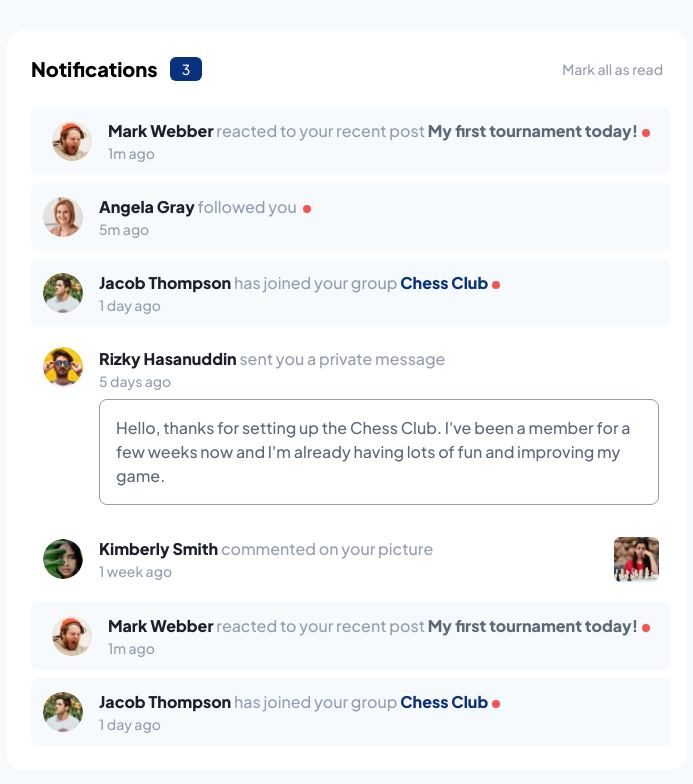
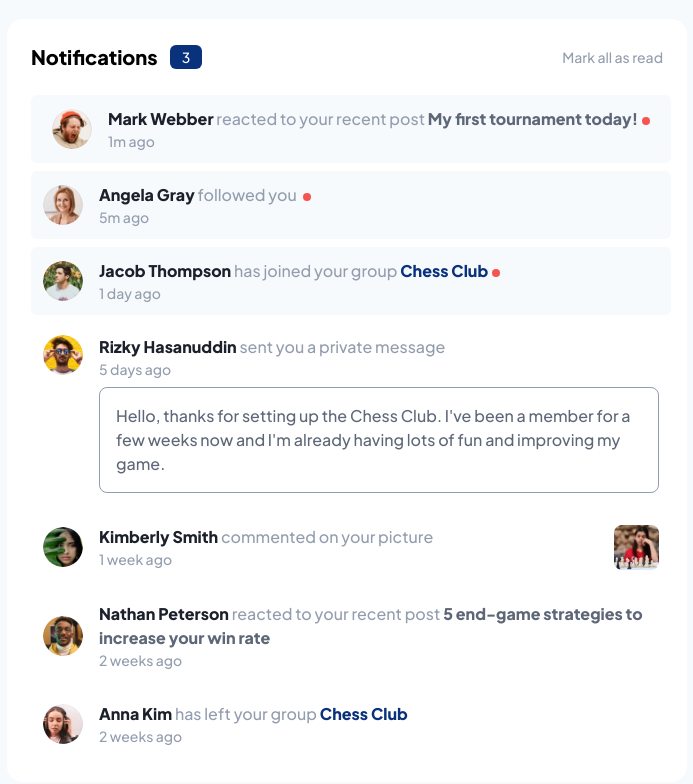
Before and after one commit to saroshfarhan/notifications-page, a React (Create React App) app: page / in a window 1280 px wide. Shown: the top 784 px of the page, without its empty margins (293-986 px from the left). Built offline with nearby package versions, Linux system fonts and the light colour scheme.

Commit message:
compoenets rendered via map from data

```diff
--- a/src/baseComponents/Comment.jsx
+++ b/src/baseComponents/Comment.jsx
@@ -1,18 +1,13 @@
 import React from "react";
-import data from "../data.json";
 
-function Comment() {
+function Comment({ person, pic, time, read, url }) {
   return (
     <div
       className={`flex items-start justify-start gap-4 rounded-md  px-3 py-3 md:items-center lg:items-center ${
-        JSON.parse(data.results[4].read) === false ? "bg-vlGrayBlue" : ""
+        JSON.parse(read) === false ? "bg-vlGrayBlue" : ""
       }`}
     >
-      <img
-        src={data.results[4].pic}
-        alt="profile"
-        className="h-[40px] w-[40px] rounded-full"
-      />
+      <img src={pic} alt="profile" className="h-[40px] w-[40px] rounded-full" />
       <div className="flex items-start justify-between md:w-[600px] lg:w-[600px] lg:items-center ">
         <div id="content">
           <p className="text-base text-grayishBlue">
@@ -20,21 +15,21 @@ function Comment() {
               href="www.google.com"
               className="font-semibold text-vdBlue hover:text-primBlue"
             >
-              {data.results[4].person}
+              {person}
             </a>{" "}
             commented on your picture{" "}
-            {JSON.parse(data.results[4].read) === false ? (
+            {JSON.parse(read) === false ? (
               <span className="ml-1 inline-block h-2 w-2 rounded-full bg-primRed"></span>
             ) : (
               ""
             )}
           </p>
-          <p className="text-sm text-grayishBlue">{data.results[4].time}</p>
+          <p className="text-sm text-grayishBlue">{time}</p>
         </div>
         <img
-          src={data.results[4].url}
+          src={url}
           alt="commeted post"
-          className="h-[45px] w-[45px]"
+          className="h-[45px] w-[45px] rounded-lg hover:cursor-pointer hover:border-2 hover:border-lGrayBlue-200"
         />
       </div>
     </div>
--- a/src/baseComponents/Follow.jsx
+++ b/src/baseComponents/Follow.jsx
@@ -1,34 +1,29 @@
 import React from "react";
-import data from "../data.json";
 
-function Follow() {
+function Follow({ person, pic, time, read }) {
   return (
     <div
       className={`flex items-start justify-start gap-4 rounded-md  px-3 py-3 md:items-center lg:items-center ${
-        JSON.parse(data.results[1].read) === false ? "bg-vlGrayBlue" : ""
+        JSON.parse(read) === false ? "bg-vlGrayBlue" : ""
       }`}
     >
-      <img
-        src={data.results[1].pic}
-        alt="profile"
-        className="h-[40px] w-[40px] rounded-full"
-      />
+      <img src={pic} alt="profile" className="h-[40px] w-[40px] rounded-full" />
       <div>
         <p className="text-base text-grayishBlue">
           <a
             href="www.google.com"
             className="font-semibold text-vdBlue hover:text-primBlue"
           >
-            {data.results[1].person}
+            {person}
           </a>{" "}
           followed you{" "}
-          {JSON.parse(data.results[1].read) === false ? (
+          {JSON.parse(read) === false ? (
             <span className="ml-1 inline-block h-2 w-2 rounded-full bg-primRed"></span>
           ) : (
             ""
           )}
         </p>
-        <p className="text-sm text-grayishBlue">{data.results[1].time}</p>
+        <p className="text-sm text-grayishBlue">{time}</p>
       </div>
     </div>
   );
--- a/src/baseComponents/Group.jsx
+++ b/src/baseComponents/Group.jsx
@@ -1,40 +1,35 @@
 import React from "react";
-import data from "../data.json";
 
-function Group() {
+function Group({ person, pic, time, read, action, group }) {
   return (
     <div
       className={`flex items-start justify-start gap-4 rounded-md  px-3 py-3 md:items-center lg:items-center ${
-        JSON.parse(data.results[2].read) === false ? "bg-vlGrayBlue" : ""
+        JSON.parse(read) === false ? "bg-vlGrayBlue" : ""
       }`}
     >
-      <img
-        src={data.results[2].pic}
-        alt="profile"
-        className="h-[40px] w-[40px] rounded-full"
-      />
+      <img src={pic} alt="profile" className="h-[40px] w-[40px] rounded-full" />
       <div>
         <p className="text-base text-grayishBlue">
           <a
             href="www.google.com"
             className="font-semibold text-vdBlue hover:text-primBlue"
           >
-            {data.results[2].person}
+            {person}
           </a>{" "}
-          has {data.results[2].action} your group{" "}
+          has {action} your group{" "}
           <a
             href="www.google.com"
             className="font-semibold text-primBlue hover:cursor-pointer"
           >
-            {data.results[2].group}
+            {group}
           </a>
-          {JSON.parse(data.results[2].read) === false ? (
+          {JSON.parse(read) === false ? (
             <span className="ml-1 inline-block h-2 w-2 rounded-full bg-primRed"></span>
           ) : (
             ""
           )}
         </p>
-        <p className="text-sm text-grayishBlue">{data.results[2].time}</p>
+        <p className="text-sm text-grayishBlue">{time}</p>
       </div>
     </div>
   );
--- a/src/baseComponents/Message.jsx
+++ b/src/baseComponents/Message.jsx
@@ -1,18 +1,13 @@
 import React from "react";
-import data from "../data.json";
 
-function Message() {
+function Message({ person, pic, time, read, message }) {
   return (
     <div
       className={`flex items-start justify-start gap-4 rounded-md  px-3 py-3 ${
-        JSON.parse(data.results[3].read) === false ? "bg-vlGrayBlue" : ""
+        JSON.parse(read) === false ? "bg-vlGrayBlue" : ""
       }`}
     >
-      <img
-        src={data.results[3].pic}
-        alt="profile"
-        className="h-[40px] w-[40px] rounded-full"
-      />
+      <img src={pic} alt="profile" className="h-[40px] w-[40px] rounded-full" />
 
       <div>
         <p className="text-base text-grayishBlue">
@@ -20,23 +15,21 @@ function Message() {
             href="www.google.com"
             className="font-semibold text-vdBlue hover:text-primBlue"
           >
-            {data.results[3].person}
+            {person}
           </a>{" "}
           sent you a private message{" "}
-          {JSON.parse(data.results[3].read) === false ? (
+          {JSON.parse(read) === false ? (
             <span className="ml-1 inline-block h-2 w-2 rounded-full bg-primRed"></span>
           ) : (
             ""
           )}
         </p>
-        <p className="text-sm text-grayishBlue">{data.results[3].time}</p>
+        <p className="text-sm text-grayishBlue">{time}</p>
         <div
           id="message-preview-box"
-          className="mt-2 rounded-lg border border-grayishBlue"
+          className="mt-2 rounded-lg border border-grayishBlue hover:cursor-pointer hover:border-none hover:bg-lGrayBlue-200"
         >
-          <p className="px-4 py-4 font-medium text-dGrayBlue">
-            {data.results[3].message}
-          </p>
+          <p className="px-4 py-4 font-medium text-dGrayBlue ">{message}</p>
         </div>
       </div>
     </div>
--- a/src/baseComponents/Reaction.jsx
+++ b/src/baseComponents/Reaction.jsx
@@ -1,37 +1,32 @@
 import React from "react";
-import data from "../data.json";
 
-function Reaction() {
+function Reaction({ person, pic, post, time, read }) {
   return (
     <div
       className={`flex items-start justify-center gap-4 rounded-md  px-3 py-3 md:items-center lg:items-center ${
-        JSON.parse(data.results[0].read) === false ? "bg-vlGrayBlue" : ""
+        JSON.parse(read) === false ? "bg-vlGrayBlue" : ""
       }`}
     >
-      <img
-        src={data.results[0].pic}
-        alt="profile"
-        className="h-[40px] w-[40px] rounded-full"
-      />
+      <img src={pic} alt="profile" className="h-[40px] w-[40px] rounded-full" />
       <div>
         <p className="text-base text-grayishBlue">
           <a
             href="www.google.com"
             className="font-semibold text-vdBlue hover:text-primBlue"
           >
-            {data.results[0].person}
+            {person}
           </a>{" "}
           reacted to your recent post{" "}
           <span className="font-semibold text-dGrayBlue hover:cursor-pointer hover:text-primBlue">
-            {data.results[0].post}
+            {post}
           </span>
-          {JSON.parse(data.results[0].read) === false ? (
+          {JSON.parse(read) === false ? (
             <span className="ml-1 inline-block h-2 w-2 rounded-full bg-primRed"></span>
           ) : (
             ""
           )}
         </p>
-        <p className="text-sm text-grayishBlue">{data.results[0].time}</p>
+        <p className="text-sm text-grayishBlue">{time}</p>
       </div>
     </div>
   );
--- a/src/components/Notification.jsx
+++ b/src/components/Notification.jsx
@@ -15,25 +15,67 @@ function Notifications() {
   }
 
   const renderNotifications = data.results.map((result) => {
+    let element;
     switch (result.type) {
       case "reaction":
-        return <Reaction />;
-
+        element = (
+          <Reaction
+            person={result.person}
+            pic={result.pic}
+            post={result.post}
+            time={result.time}
+            read={result.read}
+          />
+        );
+        break;
       case "follow":
-        return <Follow />;
-
+        element = (
+          <Follow
+            person={result.person}
+            pic={result.pic}
+            time={result.time}
+            read={result.read}
+          />
+        );
+        break;
       case "group":
-        return <Group />;
-
+        element = (
+          <Group
+            person={result.person}
+            pic={result.pic}
+            time={result.time}
+            read={result.read}
+            action={result.action}
+            group={result.group}
+          />
+        );
+        break;
       case "message":
-        return <Message />;
-
+        element = (
+          <Message
+            person={result.person}
+            pic={result.pic}
+            time={result.time}
+            read={result.read}
+            message={result.message}
+          />
+        );
+        break;
       case "comment":
-        return <Comment />;
-
+        element = (
+          <Comment
+            person={result.person}
+            pic={result.pic}
+            time={result.time}
+            read={result.read}
+            url={result.url}
+          />
+        );
+        break;
       default:
         break;
     }
+    return element;
   });
 
   return (
@@ -57,11 +99,6 @@ function Notifications() {
 
       {/* Notifications section start */}
       <div id="notifications-section" className="mx-6 mb-6 grid gap-2">
-        {/* <Reaction />
-        <Follow />
-        <Group />
-        <Message />
-        <Comment /> */}
         {renderNotifications}
       </div>
       {/* Notifications section end */}
```
